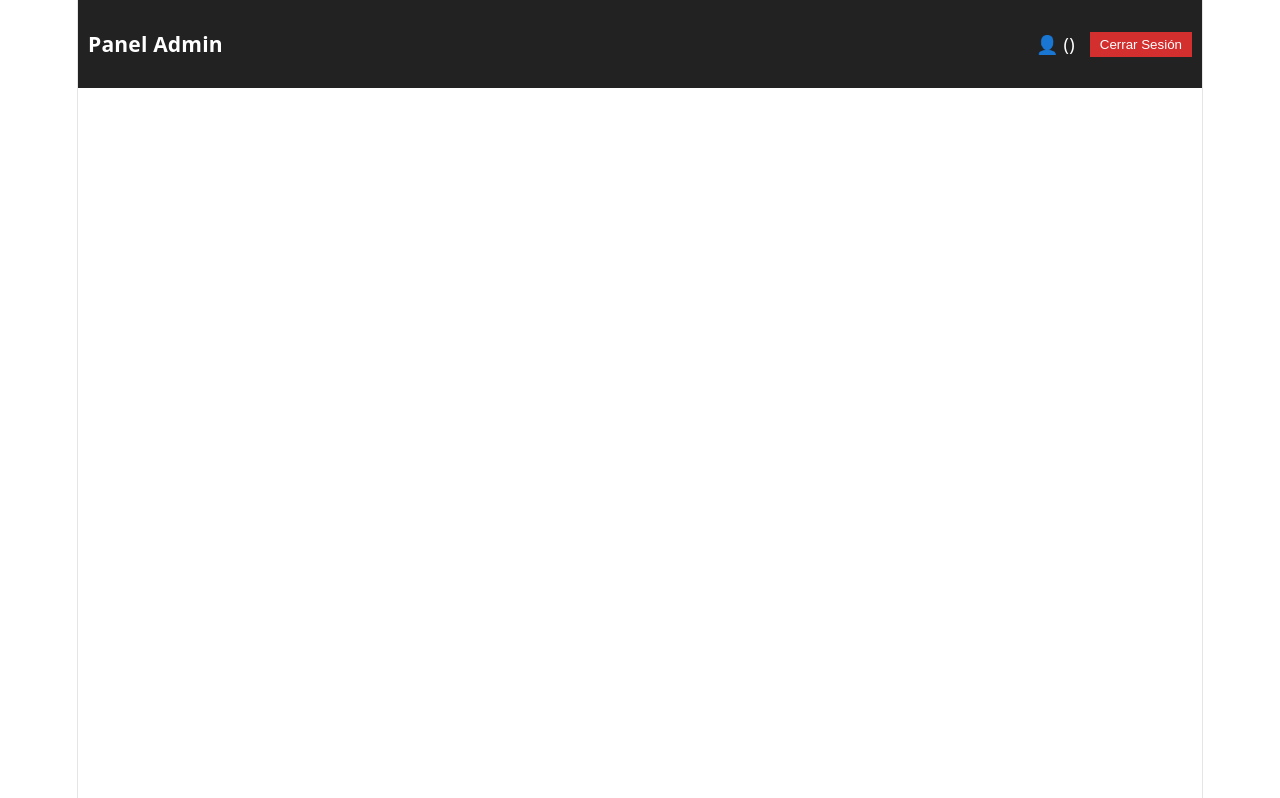
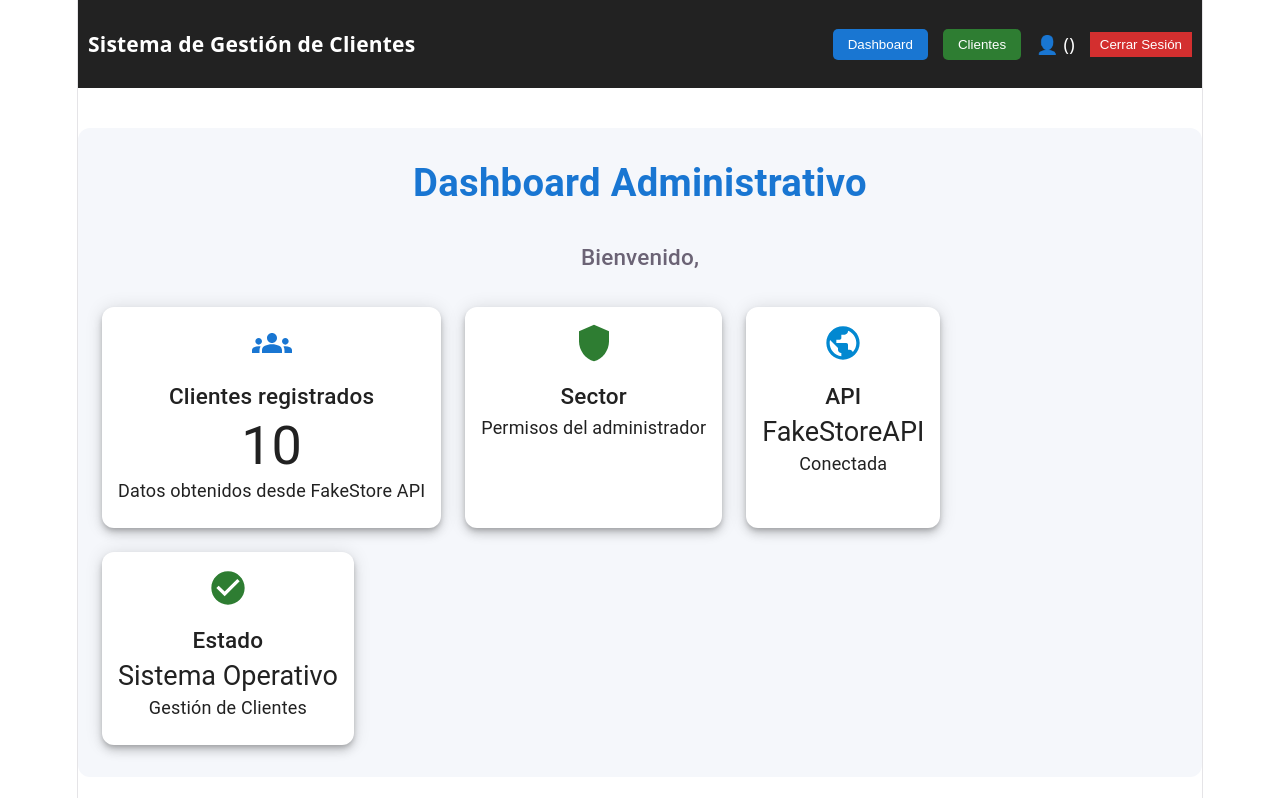
Before and after one commit to ea616461-cmd/pv_tp_integrador-grupo1, a React (Vite) app: page /dashboard in a window 1280 px wide. Built offline with nearby package versions, Linux system fonts and the light colour scheme; sample sign-in values are in the browser's storage.

Commit message:
Agrego dashboard y mejoro vista de detalle

```diff
--- a/package.json
+++ b/package.json
@@ -10,6 +10,10 @@
     "preview": "vite preview"
   },
   "dependencies": {
+    "@emotion/react": "^11.14.0",
+    "@emotion/styled": "^11.14.1",
+    "@mui/icons-material": "^9.1.1",
+    "@mui/material": "^9.1.2",
     "react": "^19.2.7",
     "react-dom": "^19.2.7",
     "react-router-dom": "^7.18.0"
--- a/src/App.jsx
+++ b/src/App.jsx
@@ -6,6 +6,7 @@ import Login from './views/Login';
 import Header from './components/layout/Header';
 import { AdminContext } from './context/AdminContext';
 import DetalleCliente from "./views/DetalleCliente";
+import Dashboard from "./views/Dashboard";
 
 function App() {
   const { admin } = useContext(AdminContext);
@@ -21,6 +22,10 @@ function App() {
             path="/clientes/:id"
             element={admin ? <DetalleCliente /> : <Navigate to="/" />}
         />
+        <Route
+          path="/dashboard"
+          element={admin ? <Dashboard /> : <Navigate to="/" />}
+        />
       </Routes>
     </div>
   );
--- a/src/components/layout/Header.jsx
+++ b/src/components/layout/Header.jsx
@@ -18,9 +18,35 @@ export default function Header() {
 
   return (
     <header style={{ display: 'flex', justifyContent: 'space-between', padding: '10px', background: '#222', color: '#fff' }}>
-      <h3>Panel Admin</h3>
+      <h3>Sistema de Gestión de Clientes</h3>
 
       <div style={{ display: 'flex', alignItems: 'center', gap: '15px' }}>
+        <button
+            onClick={() => navigate("/dashboard")}
+            style={{
+            background: "#1976d2",
+           color: "white",
+            border: "none",
+            padding: "8px 15px",
+            borderRadius: "5px",
+             cursor: "pointer"
+              }}
+              >
+               Dashboard
+        </button>
+        <button
+            onClick={() => navigate("/clientes")}
+            style={{
+             background: "#2e7d32",
+            color: "white",
+            border: "none",
+            padding: "8px 15px",
+            borderRadius: "5px",
+             cursor: "pointer"
+            }}
+            >
+            Clientes
+      </button>
         <span>
           👤 <strong>{admin.nombre}</strong> ({admin.sector})
         </span>
--- a/src/views/Dashboard.jsx
+++ b/src/views/Dashboard.jsx
@@ -0,0 +1,141 @@
+import { useContext } from "react";
+import { AdminContext } from "../context/AdminContext";
+import {
+  Container,
+  Typography,
+  Grid,
+  Card,
+  CardContent,
+} from "@mui/material";
+import GroupsIcon from "@mui/icons-material/Groups";
+import ShieldIcon from "@mui/icons-material/Shield";
+import PublicIcon from "@mui/icons-material/Public";
+import CheckCircleIcon from "@mui/icons-material/CheckCircle";
+
+function Dashboard() {
+  const { admin } = useContext(AdminContext);
+
+  return (
+    <Container
+    maxWidth="lg"
+    sx={{
+      mt: 5,
+      backgroundColor: "#f5f7fb",
+      borderRadius: 3,
+      p: 4,
+    }}
+  >
+      <Typography variant="h4" gutterBottom
+          variant="h4"
+            gutterBottom
+              sx={{
+                 fontWeight: "bold",
+                 color: "#1976d2",
+                textAlign: "center",
+                mb: 4,
+                }}>
+        Dashboard Administrativo
+      </Typography>
+
+      <Typography variant="h6" sx={{ mb: 4 }}>
+        Bienvenido, {admin?.nombre}
+      </Typography>
+
+      <Grid container spacing={3}>
+        <Grid item xs={12} md={6}>
+          <Card   elevation={6}
+                 sx={{
+                 borderRadius: 3,
+                    height: "100%",
+                 }}>
+            <CardContent>
+              <GroupsIcon color="primary" sx={{ fontSize: 40 }} />
+                <Typography variant="h6" sx={{ mt: 1 }}>
+                 Clientes registrados
+                </Typography>
+
+              <Typography variant="h3">
+                10
+              </Typography>
+
+              <Typography color="text.secondary">
+                Datos obtenidos desde FakeStore API
+              </Typography>
+            </CardContent>
+          </Card>
+        </Grid>
+
+        <Grid item xs={12} md={6}>
+          <Card elevation={6}
+                 sx={{
+                 borderRadius: 3,
+                    height: "100%",
+                 }}>
+            <CardContent>
+              <ShieldIcon color="success" sx={{ fontSize: 40 }} />
+                <Typography variant="h6" sx={{ mt: 1 }}>
+                     Sector
+                </Typography>
+
+              <Typography variant="h4">
+                {admin?.sector}
+              </Typography>
+
+              <Typography color="text.secondary">
+                Permisos del administrador
+              </Typography>
+            </CardContent>
+          </Card>
+        </Grid>
+
+        <Grid item xs={12} md={6}>
+          <Card elevation={6}
+                 sx={{
+                 borderRadius: 3,
+                    height: "100%",
+                 }}>
+            <CardContent>
+              <PublicIcon color="info" sx={{ fontSize: 40 }} />
+                <Typography variant="h6" sx={{ mt: 1 }}>
+                     API
+                </Typography>
+
+              <Typography variant="h5">
+                FakeStoreAPI
+              </Typography>
+
+              <Typography color="green">
+                Conectada
+              </Typography>
+            </CardContent>
+          </Card>
+        </Grid>
+
+        <Grid item xs={12} md={6}>
+          <Card elevation={6}
+                 sx={{
+                 borderRadius: 3,
+                    height: "100%",
+                 }}>
+            <CardContent>
+              <CheckCircleIcon color="success" sx={{ fontSize: 40 }} />
+                 <Typography variant="h6" sx={{ mt: 1 }}>
+                         Estado
+                </Typography>
+
+              <Typography variant="h5">
+                Sistema Operativo
+              </Typography>
+
+              <Typography color="text.secondary">
+                Gestión de Clientes
+              </Typography>
+            </CardContent>
+          </Card>
+        </Grid>
+      </Grid>
+    </Container>
+  );
+}
+
+export default Dashboard;
--- a/src/views/DetalleCliente.jsx
+++ b/src/views/DetalleCliente.jsx
@@ -1,6 +1,17 @@
 import { useContext, useEffect, useState } from "react";
 import { useNavigate, useParams } from "react-router-dom";
 import { AdminContext } from "../context/AdminContext";
+import {
+  Container,
+  Card,
+  CardContent,
+  Typography,
+  Grid,
+  Button,
+} from "@mui/material";
+import PersonIcon from "@mui/icons-material/Person";
+import HomeIcon from "@mui/icons-material/Home";
+import LockIcon from "@mui/icons-material/Lock";
 
 function DetalleCliente() {
   const { id } = useParams();
@@ -66,63 +77,115 @@ function DetalleCliente() {
 };
 
   return (
-    <div style={{ padding: "20px" }}>
-      <h2>Ficha del Cliente</h2>
+  <Container maxWidth="lg" sx={{ mt: 4 }}>
+    <Typography
+      variant="h4"
+      align="center"
+      sx={{ mb: 4, fontWeight: "bold" }}
+    >
+      Ficha del Cliente
+    </Typography>
 
-      <p><strong>ID:</strong> {cliente.id}</p>
+    <Grid container spacing={3}>
 
-      <p>
-        <strong>Nombre:</strong>{" "}
-        {cliente.name.firstname} {cliente.name.lastname}
-      </p>
+      {/* Información personal */}
 
-      <p><strong>Email:</strong> {cliente.email}</p>
+      <Grid item xs={12} md={4}>
+        <Card elevation={5}>
+          <CardContent>
 
-      <p><strong>Teléfono:</strong> {cliente.phone}</p>
+            <PersonIcon color="primary" sx={{ fontSize: 40, mb: 1 }} />
 
-      <hr />
+            <Typography variant="h6" gutterBottom>
+              Información Personal
+            </Typography>
 
-      <h3>Dirección</h3>
+            <Typography><strong>Nombre:</strong> {cliente.name.firstname} {cliente.name.lastname}</Typography>
 
-      <p>Calle: {cliente.address.street}</p>
+            <Typography><strong>Email:</strong> {cliente.email}</Typography>
 
-      <p>Número: {cliente.address.number}</p>
+            <Typography><strong>Teléfono:</strong> {cliente.phone}</Typography>
 
-      <p>Ciudad: {cliente.address.city}</p>
+          </CardContent>
+        </Card>
+      </Grid>
 
-      <p>Código Postal: {cliente.address.zipcode}</p>
+      {/* Dirección */}
 
-      <hr />
+      <Grid item xs={12} md={4}>
+        <Card elevation={5}>
+          <CardContent>
 
-      <h3>Credenciales</h3>
+          <HomeIcon color="success" sx={{ fontSize: 40, mb: 1 }} />
 
-      <p>Usuario: {cliente.username}</p>
+            <Typography variant="h6" gutterBottom>
+              Dirección
+            </Typography>
 
-      <p>Contraseña: {cliente.password}</p>
+            <Typography><strong>Calle:</strong> {cliente.address.street}</Typography>
 
-        <hr />
+            <Typography><strong>Número:</strong> {cliente.address.number}</Typography>
 
-        <button onClick={() => navigate("/clientes")}>
+            <Typography><strong>Ciudad:</strong> {cliente.address.city}</Typography>
+
+            <Typography><strong>Código Postal:</strong> {cliente.address.zipcode}</Typography>
+
+          </CardContent>
+        </Card>
+      </Grid>
+
+      {/* Credenciales */}
+
+      <Grid item xs={12} md={4}>
+        <Card elevation={5}>
+          <CardContent>
+
+            <LockIcon color="warning" sx={{ fontSize: 40, mb: 1 }} />
+
+            <Typography variant="h6" gutterBottom>
+              Credenciales
+            </Typography>
+
+            <Typography><strong>Usuario:</strong> {cliente.username}</Typography>
+
+            <Typography><strong>Contraseña:</strong> {cliente.password}</Typography>
+
+          </CardContent>
+        </Card>
+      </Grid>
+
+    </Grid>
+
+    <div
+      style={{
+        marginTop: "30px",
+        display: "flex",
+        justifyContent: "center",
+        gap: "15px",
+      }}
+    >
+
+      <Button
+        variant="contained"
+        color="primary"
+        onClick={() => navigate("/clientes")}
+      >
         Volver
-        </button>
+      </Button>
 
-        {admin?.sector === "Gerencia" && (
-        <button
-             onClick={eliminarCliente}
-            style={{
-             marginLeft: "10px",
-             backgroundColor: "red",
-             color: "white",
-            border: "none",
-            padding: "8px 15px",
-            cursor: "pointer",
-            }}
-            >
-            Eliminar Cliente
-            </button>
-            )}
+      {admin?.sector === "Gerencia" && (
+        <Button
+          variant="contained"
+          color="error"
+          onClick={eliminarCliente}
+        >
+          Eliminar Cliente
+        </Button>
+      )}
 
     </div>
+
+  </Container>
   );
 }
 
```
Also changed, not shown: 1 other file (tests, documents, lock files or other folders).
